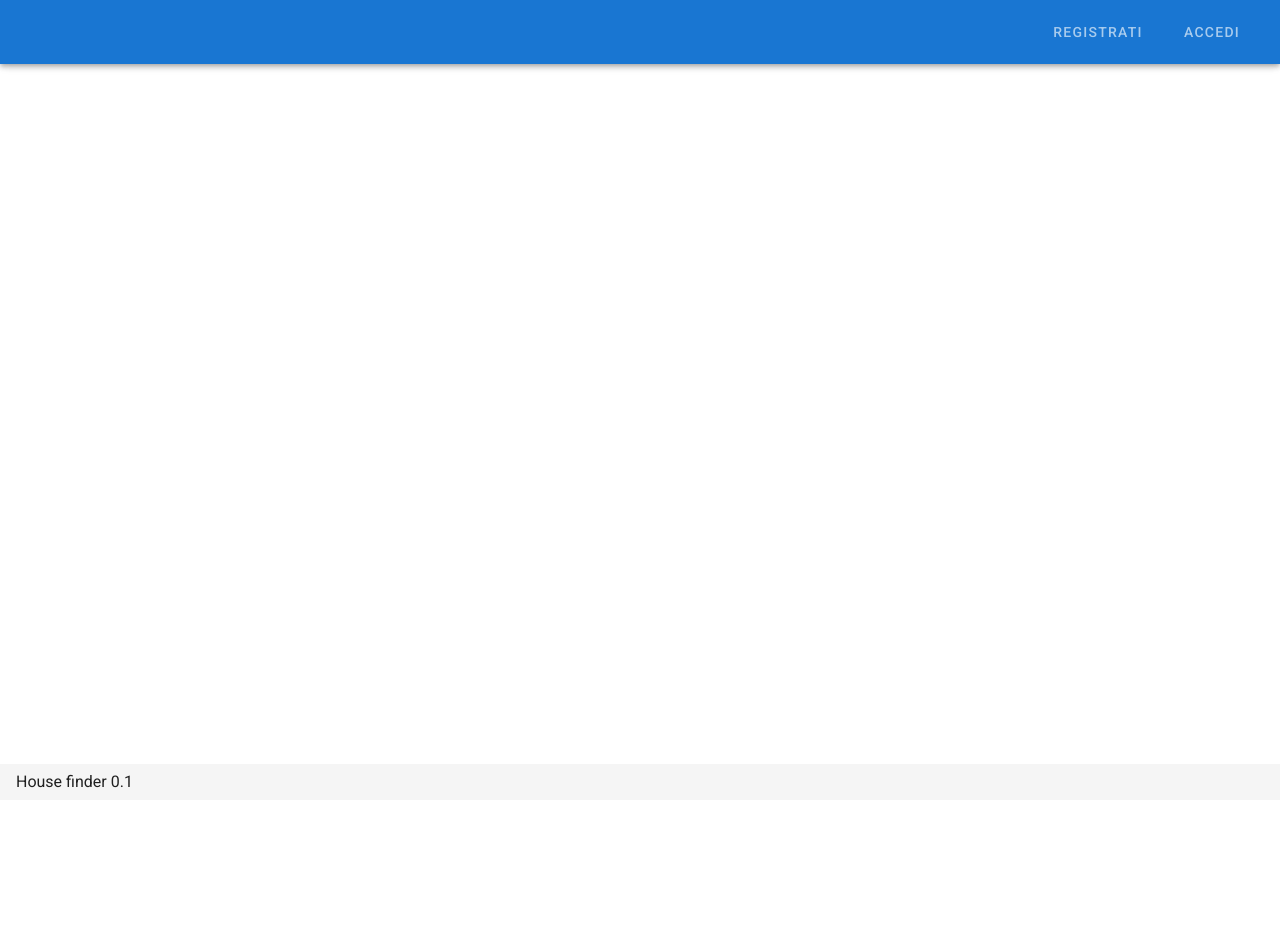
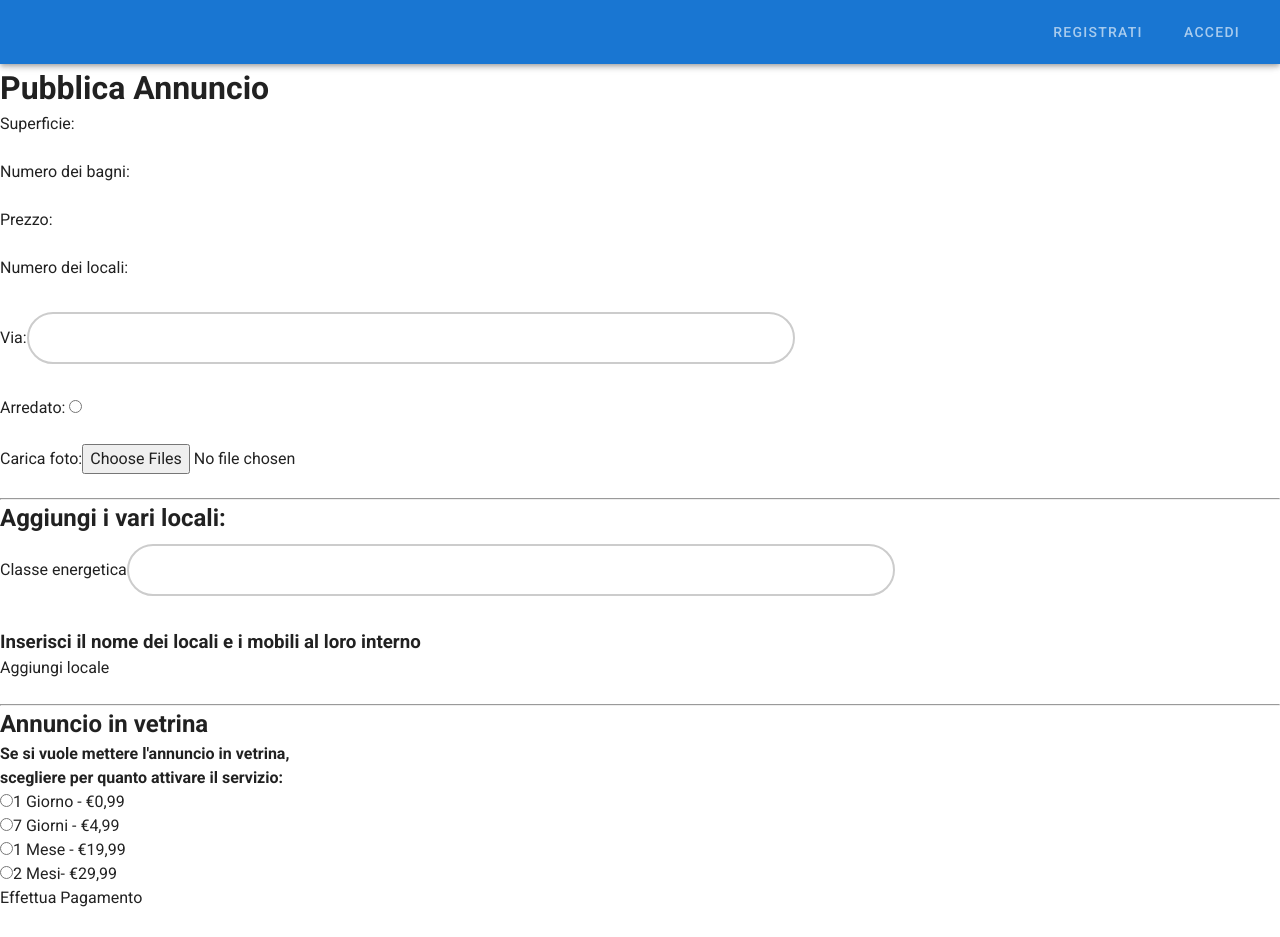
Before and after one commit to T16-IS2022/frontend, a Vue app: page /pubblica in a window 1280 px wide. Shown: the top 937 px of the page. Before the commit the page ends 800 px from the top, so only its background shows below. Built offline with nearby package versions, Linux system fonts and the light colour scheme.

Commit message:
Implemented publish ads

```diff
--- a/src/App.vue
+++ b/src/App.vue
@@ -1,6 +1,5 @@
 <script setup>
 import { RouterLink, RouterView } from 'vue-router'
-
 import { loggedUser } from './states/loggedUser';
 
 </script>
--- /dev/null
+++ b/src/components/ProfiloComp.vue
@@ -0,0 +1,36 @@
+<script setup>
+import { clearLoggedUser } from "../states/loggedUser.js";
+</script>
+
+<template>
+    <div>
+      <nav>
+        <ul>
+          <li><a href="#" @click.prevent="goToSavedAds">Annunci salvati</a></li>
+          <li><a href="#" @click.prevent="goToEditProfile">Modifica dati</a></li>
+          <li><a href="#" @click.prevent="logout">Logout</a></li>
+        </ul>
+      </nav>
+    </div>
+  </template>
+
+  <script>
+  export default {
+    methods: {
+      goToSavedAds() {
+        // Navigate to saved ads page
+        this.$router.push('/saved-ads');
+      },
+      goToEditProfile() {
+        // Navigate to edit profile page
+        this.$router.push('/edit-profile');
+      },
+      logout() {
+        // Perform logout operation, e.g. clear access token
+        clearLoggedUser();
+        // Navigate to login page
+        this.$router.push('/login');
+      }
+    }
+  }
+  </script>
--- /dev/null
+++ b/src/components/PubblicaComp.vue
@@ -0,0 +1,169 @@
+<template>
+    <form @submit.prevent="pubblicaAnnuncio">
+      <label>Superficie:</label>
+      <input type="number" min="0" v-model="superficie" required>
+      <br/><br/>
+      <label>Numero dei bagni:</label>
+      <input type="number" min="0" v-model="numBagni" required>
+      <br/><br/>
+      <label>Prezzo:</label>
+      <input type="number" min="0" v-model="prezzo" required>
+      <br/><br/>
+      <label>Numero dei locali:</label>
+      <input type="number" min="0" v-model="numLocali" required>
+      <br/><br/>
+      <label>Via:</label>
+      <input type="text" v-model="via" required>
+      <br/><br/>
+      <label>Arredato: </label>
+      <input type="radio" name="arredato" v-model="arredato">
+      <br/><br/>
+      <label>Carica foto:</label>
+      <input type="file" multiple @change="handleFileUpload">
+      <br/><br/>
+      <hr/>
+      <h2>Aggiungi i vari locali:</h2>
+      <label>Classe energetica</label>
+      <input type="text" v-model="classe_energetica" required>
+      <br/><br/>
+      <h3>Inserisci il nome dei locali e i mobili al loro interno</h3>
+      <div>
+        <div v-for="(locale, index) in locali" :key="locale.id">
+          <label>Nome del locale:</label>
+          <br/>
+          <input v-model="locale.nome" type="text" />
+          <button @click="rimuoviLocale(index)">Rimuovi Locale</button>
+          <br/>
+          <label>Mobili al suo interno:</label>
+          <br/>
+          <div v-for="(info, i) in locale.informazioni" :key="i">
+            <input v-model="info.testo" type="text" />
+            <button @click="rimuoviInformazione(index, i)">Rimuovi</button>
+            <br/>
+          </div>
+          <button @click="addInformazione(index)">Aggiungi mobile</button>
+          <br/><br/>
+        </div>
+        <button @click="addLocale">Aggiungi locale</button>
+        <br/><br/>
+      </div>
+      <hr/>
+      <div>
+        <h2>Annuncio in vetrina</h2>
+        <h4>Se si vuole mettere l'annuncio in vetrina,</h4>
+        <h4>scegliere per quanto attivare il servizio:</h4>
+        <form>
+          <div>
+            <input type="radio" id="giornaliero" name="durata" value="1" v-model="durataServizio">
+            <label for="giornaliero">1 Giorno - €0,99</label>
+          </div>
+          <div>
+            <input type="radio" id="settimanale" name="durata" value="7" v-model="durataServizio">
+            <label for="settimanale">7 Giorni - €4,99</label>
+          </div>
+          <div>
+            <input type="radio" id="mensile" name="durata" value="31" v-model="durataServizio">
+            <label for="mensile">1 Mese - €19,99</label>
+          </div>
+          <div>
+            <input type="radio" id="bimestrale" name="durata" value="62" v-model="durataServizio">
+            <label for="bimestrale">2 Mesi- €29,99</label>
+          </div>
+          <button @click="effettuaPagamento">Effettua Pagamento</button>
+        </form>
+      </div>
+      <br/>
+      <button type="submit">Pubblica annuncio</button>
+    </form>
+</template>
+
+<script>
+  import { ref } from "vue";
+
+  export default {
+    data() {
+      return {
+        locali: [],
+      };
+    },
+    methods: {
+      addLocale() {
+        this.locali.push({
+          id: this.locali.length,
+          nome: "",
+          informazioni: [],
+        });
+      },
+      rimuoviLocale(index) {
+        this.locali.splice(index, 1);
+      },
+      addInformazione(index) {
+        this.locali[index].informazioni.push({
+          testo: "",
+        });
+      },
+      rimuoviInformazione(localeIndex, informazioneIndex) {
+        this.locali[localeIndex].informazioni.splice(informazioneIndex, 1);
+      },
+      effettuaPagamento() {
+      // Qui va il codice per effettuare il pagamento con Stripe...
+      }
+    },
+    setup() {
+      const superficie = ref("");
+      const numBagni = ref("");
+      const prezzo = ref("");
+      const numLocali = ref("");
+      const via = ref("");
+      const arredato = ref("");
+      const classe_energetica = ref("");
+      const files = ref([]);
+      const done = ref(false);
+      const HOST = /*import.meta.env.VITE_API_HOST ||*/ `http://localhost:3000`;
+      const API_URL = HOST;
+
+
+      function handleFileUpload(e) {
+        files.value = e.target.files;
+      }
+
+      function pubblicaAnnuncio() {
+        fetch(API_URL + "/annuncio/pubblica", {
+          method: "POST",
+          headers: { "Content-Type": "application/json" },
+          body: JSON.stringify({ superficie: superficie.value,
+                                 numero_bagni: numBagni.value,
+                                 prezzo: prezzo.value,
+                                 numero_locali: numLocali.value,
+                                 indirizzo: via.value,
+                                 arredato: arredato.value,
+                                 foto: [""],
+                                 classe_energetica: classe_energetica.value,
+                                 locale: this.locale.value,
+                                 durata_vetrina: this.durataServizio.value
+                                }),
+        })
+          .then((resp) => resp.json()) // Transform the data into json
+          .then(function (data) {
+            console.log(data);
+            done.value = true;
+            return;
+          })
+          .catch((error) => console.error(error)); // If there is any error you will catch them here
+        }
+
+      return {
+        superficie,
+        numBagni,
+        prezzo,
+        numLocali,
+        via,
+        arredato,
+        classe_energetica,
+        files,
+        handleFileUpload,
+        pubblicaAnnuncio,
+      };
+    },
+  };
+</script>
--- a/src/router/index.js
+++ b/src/router/index.js
@@ -11,14 +11,6 @@ const routes = [
     component: HomeView
   },
   {
-    path: '/about',
-    name: 'about',
-    // route level code-splitting
-    // this generates a separate chunk (about.[hash].js) for this route
-    // which is lazy-loaded when the route is visited.
-    component: () => import(/* webpackChunkName: "about" */ '../views/AboutView.vue')
-  },
-  {
     path: '/login',
     name: 'login',
     component: () => import('../views/LoginView.vue')
@@ -28,6 +20,16 @@ const routes = [
     name: 'signup',
     component: () => import('../views/SignupView.vue')
   },
+  {
+    path: '/pubblica',
+    name: 'pubblica',
+    component: () => import('../views/PubblicaView.vue')
+  },
+  {
+    path: '/profilo',
+    name: 'profilo',
+    component: () => import('../views/ProfiloView.vue')
+  }
 ]
 
 const router = new VueRouter({
--- a/src/states/loggedUser.js
+++ b/src/states/loggedUser.js
@@ -2,17 +2,23 @@ import { reactive } from 'vue'
 
 const loggedUser = reactive({
     token: undefined,
-    email: undefined
+    email: undefined,
+    nome: undefined,
+    cognome: undefined
 })
 
 function setLoggedUser (data) {
     loggedUser.token = data.token;
     loggedUser.email = data.email;
+    loggedUser.nome = data.nome;
+    loggedUser.cognome = data.cognome;
 }
 
 function clearLoggedUser () {
     loggedUser.token = undefined;
     loggedUser.email = undefined;
+    loggedUser.nome = undefined;
+    loggedUser.cognome = undefined;
 }
 
 export { loggedUser, setLoggedUser, clearLoggedUser }
--- a/src/views/AboutView.vue
+++ /dev/null
@@ -1,5 +0,0 @@
-<template>
-  <div class="about">
-    <h1>This is an about page</h1>
-  </div>
-</template>
--- a/src/views/LoginView.vue
+++ b/src/views/LoginView.vue
@@ -1,11 +1,11 @@
 <script setup>
-import Login from '@/components/MyLogin.vue'
+import LoginComp from '@/components/LoginComp.vue'
 </script>
 
 <template>
   <main>
     <h1>Login</h1>
     Inserisci le tue credenziali
-    <Login/>
+    <LoginComp/>
     </main>
 </template>
--- /dev/null
+++ b/src/views/ProfiloView.vue
@@ -0,0 +1,11 @@
+<script setup>
+import ProfiloComp from '@/components/ProfiloComp.vue'
+import { loggedUser } from '@/states/loggedUser';
+</script>
+
+<template>
+  <main>
+    <h1>Bentornato {{ loggedUser.nome + " " + loggedUser.cognome }}</h1>
+    <ProfiloComp />
+    </main>
+</template>
--- /dev/null
+++ b/src/views/PubblicaView.vue
@@ -0,0 +1,16 @@
+<template>
+    <div>
+      <h1>Pubblica Annuncio</h1>
+      <PubblicaComp />
+    </div>
+</template>
+
+<script>
+  import PubblicaComp from "@/components/PubblicaComp.vue";
+
+  export default {
+    components: {
+      PubblicaComp,
+    },
+  };
+</script>
--- a/src/views/SignupView.vue
+++ b/src/views/SignupView.vue
@@ -1,11 +1,11 @@
 <script setup>
-import Signup from '@/components/MySignup.vue'
+import SignupComp from '@/components/SignupComp.vue'
 </script>
 
 <template>
   <main>
     <h1>Sign up</h1>
     Inserisci le tue credenziali
-    <Signup />
+    <SignupComp />
     </main>
 </template>
```
Also changed, not shown: src/components/LoginComp.vue (renamed from src/components/MyLogin.vue), src/components/SignupComp.vue (renamed from src/components/MySignup.vue).
